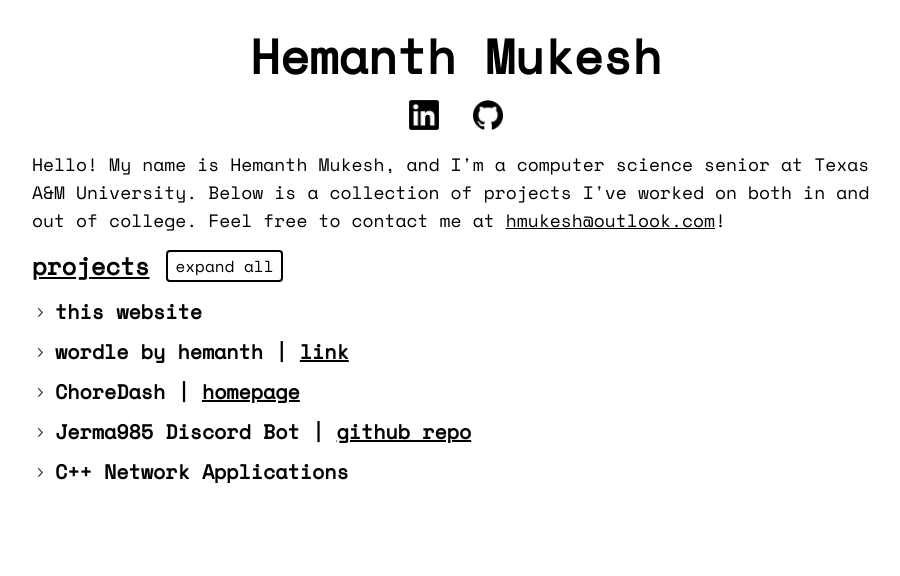
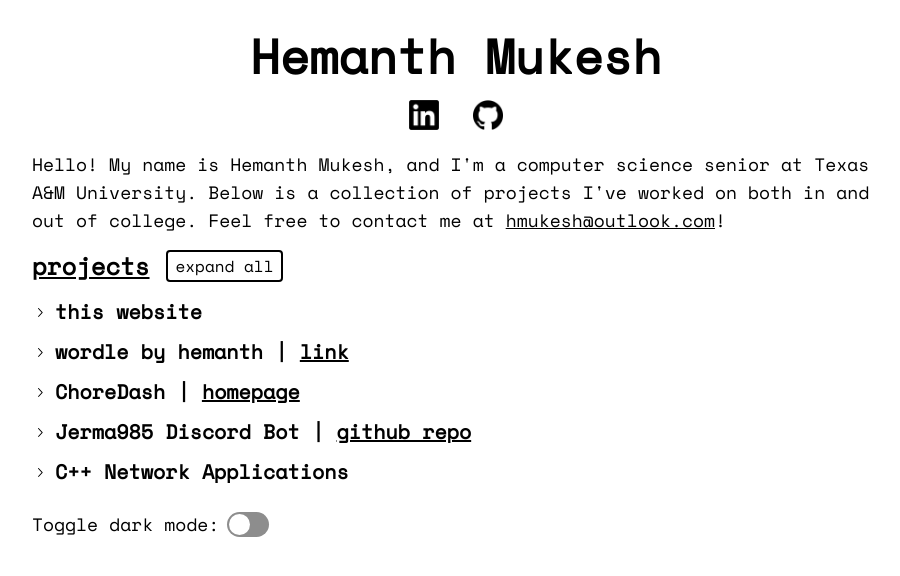
Before and after one commit to hmukesh5/hmukesh5.github.io, a React (Vite) app: page / in a window 1280 px wide. Shown: the top 576 px of the page, without its empty margins (184-1084 px from the left). Built offline with nearby package versions, Linux system fonts and the light colour scheme.

Commit message:
add switch

```diff
--- a/src/App.tsx
+++ b/src/App.tsx
@@ -111,6 +111,17 @@ function App() {
                 </Accordion.Root>
             </div>
 
+            <br/>
+            <div className="">
+                <p className="text-lg mr-2 inline align-middle">Toggle dark mode:</p>
+
+                <Switch.Root className="SwitchRoot inline align-middle" id="airplane-mode" onCheckedChange={(checked) => {
+                    setDarkMode(checked);
+                }}>
+                    <Switch.Thumb className="SwitchThumb" />
+                </Switch.Root>
+            </div>
+
         </div>
     )
 }
```
